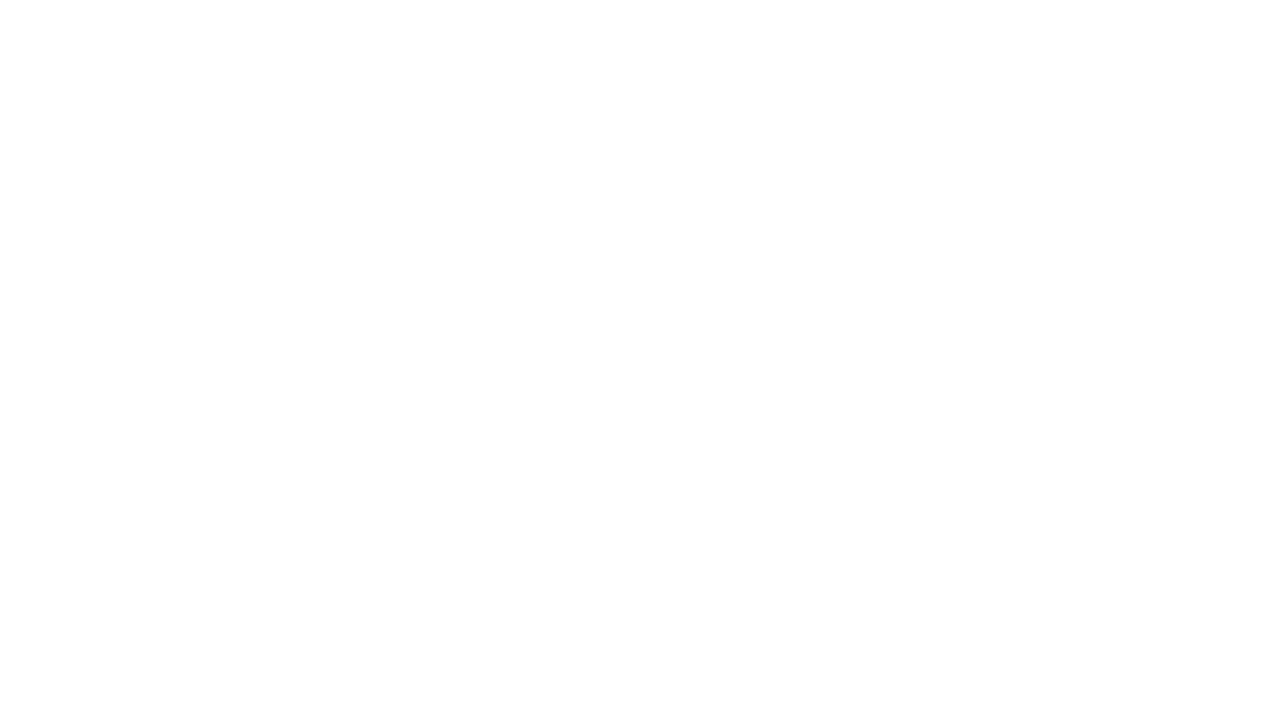
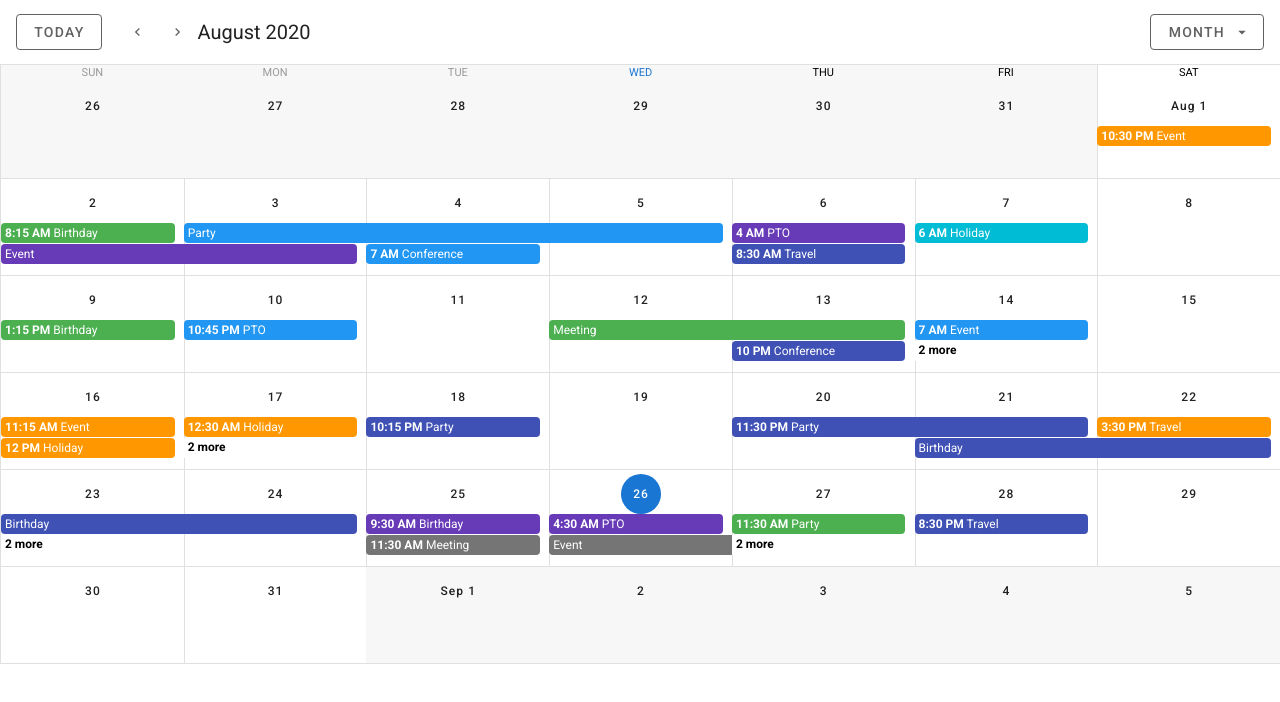
Before and after one commit to portspasy/VueJs-Vuetify-Project, a Vue app: page /calendar in a window 1280 px wide. Shown: the top 702 px of the page. Built offline with nearby package versions, Linux system fonts and the light colour scheme.

Commit message:
creating Calendar view and adding ready made Vuetify component for calendar + router

```diff
--- a/src/router/index.js
+++ b/src/router/index.js
@@ -18,6 +18,12 @@
     // which is lazy-loaded when the route is visited.
     component: () => import(/* webpackChunkName: "about" */ '../views/About.vue')
   },
+  {
+    path: '/calendar',
+    name: 'Calendar',
+    // which is lazy-loaded when the route is visited.
+    component: () => import(/* webpackChunkName: "calendar" */ '../views/Calendar.vue')
+  }
 ]
 
 const router = new VueRouter({
--- /dev/null
+++ b/src/views/Calendar.vue
@@ -0,0 +1,195 @@
+<template>
+  <v-row class="fill-height">
+    <v-col>
+      <v-sheet height="64">
+        <v-toolbar flat color="white">
+          <v-btn outlined class="mr-4" color="grey darken-2" @click="setToday">
+            Today
+          </v-btn>
+          <v-btn fab text small color="grey darken-2" @click="prev">
+            <v-icon small>mdi-chevron-left</v-icon>
+          </v-btn>
+          <v-btn fab text small color="grey darken-2" @click="next">
+            <v-icon small>mdi-chevron-right</v-icon>
+          </v-btn>
+          <v-toolbar-title v-if="$refs.calendar">
+            {{ $refs.calendar.title }}
+          </v-toolbar-title>
+          <v-spacer></v-spacer>
+          <v-menu bottom right>
+            <template v-slot:activator="{ on, attrs }">
+              <v-btn outlined color="grey darken-2" v-bind="attrs" v-on="on">
+                <span>{{ typeToLabel[type] }}</span>
+                <v-icon right>mdi-menu-down</v-icon>
+              </v-btn>
+            </template>
+            <v-list>
+              <v-list-item @click="type = 'day'">
+                <v-list-item-title>Day</v-list-item-title>
+              </v-list-item>
+              <v-list-item @click="type = 'week'">
+                <v-list-item-title>Week</v-list-item-title>
+              </v-list-item>
+              <v-list-item @click="type = 'month'">
+                <v-list-item-title>Month</v-list-item-title>
+              </v-list-item>
+            </v-list>
+          </v-menu>
+        </v-toolbar>
+      </v-sheet>
+      <v-sheet height="600">
+        <v-calendar
+          ref="calendar"
+          v-model="focus"
+          color="primary"
+          :events="events"
+          :event-color="getEventColor"
+          :type="type"
+          @click:event="showEvent"
+          @click:more="viewDay"
+          @click:date="viewDay"
+          @change="updateRange"
+        ></v-calendar>
+        <v-menu
+          v-model="selectedOpen"
+          :close-on-content-click="false"
+          :activator="selectedElement"
+          offset-x
+        >
+          <v-card color="grey lighten-4" min-width="350px" flat>
+            <v-toolbar :color="selectedEvent.color" dark>
+              <v-btn icon>
+                <v-icon>mdi-pencil</v-icon>
+              </v-btn>
+              <v-toolbar-title v-html="selectedEvent.name"></v-toolbar-title>
+              <v-spacer></v-spacer>
+              <v-btn icon>
+                <v-icon>mdi-heart</v-icon>
+              </v-btn>
+              <v-btn icon>
+                <v-icon>mdi-dots-vertical</v-icon>
+              </v-btn>
+            </v-toolbar>
+            <v-card-text>
+              <span v-html="selectedEvent.details"></span>
+            </v-card-text>
+            <v-card-actions>
+              <v-btn text color="secondary" @click="selectedOpen = false">
+                Cancel
+              </v-btn>
+            </v-card-actions>
+          </v-card>
+        </v-menu>
+      </v-sheet>
+    </v-col>
+  </v-row>
+</template>
+
+
+
+<script>
+export default {
+  data: () => ({
+    focus: "",
+    type: "month",
+    typeToLabel: {
+      month: "Month",
+      week: "Week",
+      day: "Day",
+    },
+    selectedEvent: {},
+    selectedElement: null,
+    selectedOpen: false,
+    events: [],
+    colors: [
+      "blue",
+      "indigo",
+      "deep-purple",
+      "cyan",
+      "green",
+      "orange",
+      "grey darken-1",
+    ],
+    names: [
+      "Meeting",
+      "Holiday",
+      "PTO",
+      "Travel",
+      "Event",
+      "Birthday",
+      "Conference",
+      "Party",
+    ],
+  }),
+  mounted() {
+    this.$refs.calendar.checkChange();
+  },
+  methods: {
+    viewDay({ date }) {
+      this.focus = date;
+      this.type = "day";
+    },
+    getEventColor(event) {
+      return event.color;
+    },
+    setToday() {
+      this.focus = "";
+    },
+    prev() {
+      this.$refs.calendar.prev();
+      console.log(this.$refs);
+      console.log(this.$refs.calendar);
+    },
+    next() {
+      this.$refs.calendar.next();
+      console.log(this.$refs);
+      console.log(this.$refs.calendar);
+    },
+    showEvent({ nativeEvent, event }) {
+      const open = () => {
+        this.selectedEvent = event;
+        this.selectedElement = nativeEvent.target;
+        setTimeout(() => (this.selectedOpen = true), 10);
+      };
+
+      if (this.selectedOpen) {
+        this.selectedOpen = false;
+        setTimeout(open, 10);
+      } else {
+        open();
+      }
+
+      nativeEvent.stopPropagation();
+    },
+    updateRange({ start, end }) {
+      const events = [];
+
+      const min = new Date(`${start.date}T00:00:00`);
+      const max = new Date(`${end.date}T23:59:59`);
+      const days = (max.getTime() - min.getTime()) / 86400000;
+      const eventCount = this.rnd(days, days + 20);
+
+      for (let i = 0; i < eventCount; i++) {
+        const allDay = this.rnd(0, 3) === 0;
+        const firstTimestamp = this.rnd(min.getTime(), max.getTime());
+        const first = new Date(firstTimestamp - (firstTimestamp % 900000));
+        const secondTimestamp = this.rnd(2, allDay ? 288 : 8) * 900000;
+        const second = new Date(first.getTime() + secondTimestamp);
+
+        events.push({
+          name: this.names[this.rnd(0, this.names.length - 1)],
+          start: first,
+          end: second,
+          color: this.colors[this.rnd(0, this.colors.length - 1)],
+          timed: !allDay,
+        });
+      }
+
+      this.events = events;
+    },
+    rnd(a, b) {
+      return Math.floor((b - a + 1) * Math.random()) + a;
+    },
+  },
+};
+</script>
```
